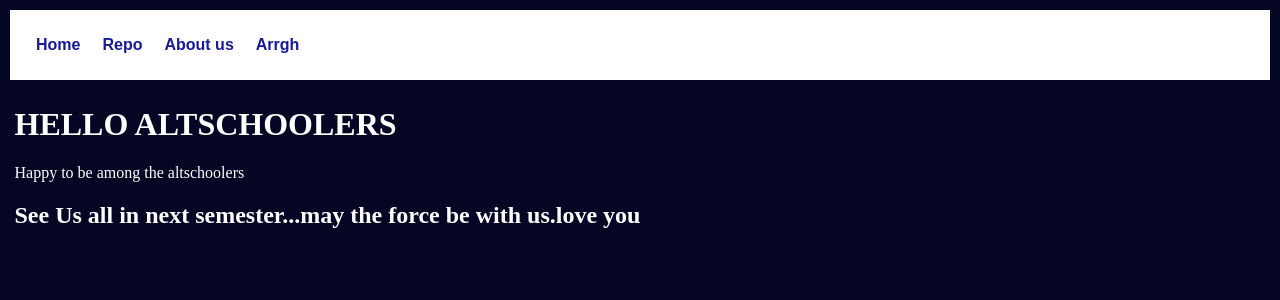
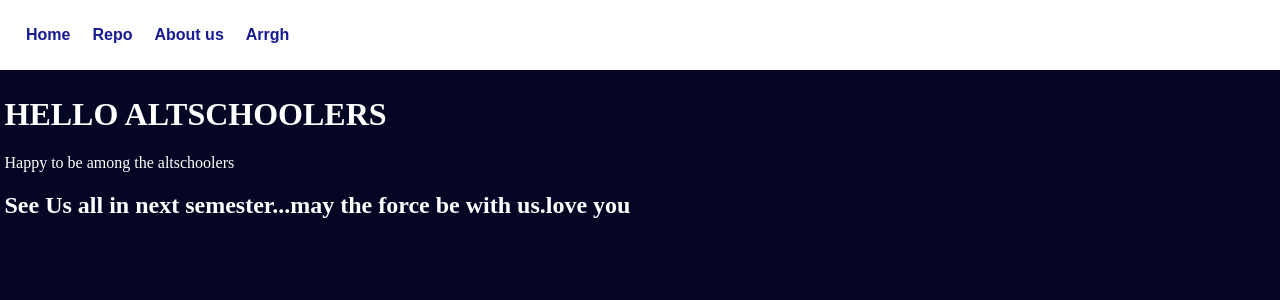
Before and after one commit to Oladosu500/exam-alt, a React (Create React App) app: page / in a window 1280 px wide. Shown: the top 300 px of the page. Built offline with nearby package versions, Linux system fonts and the light colour scheme.

Commit message:
third commit

```diff
--- a/src/App.css
+++ b/src/App.css
@@ -1,6 +1,6 @@
 body {
   margin: 0;
-  padding: 10px;
+  padding: 0;
 
   background-color: rgb(5, 5, 36);
 
```
